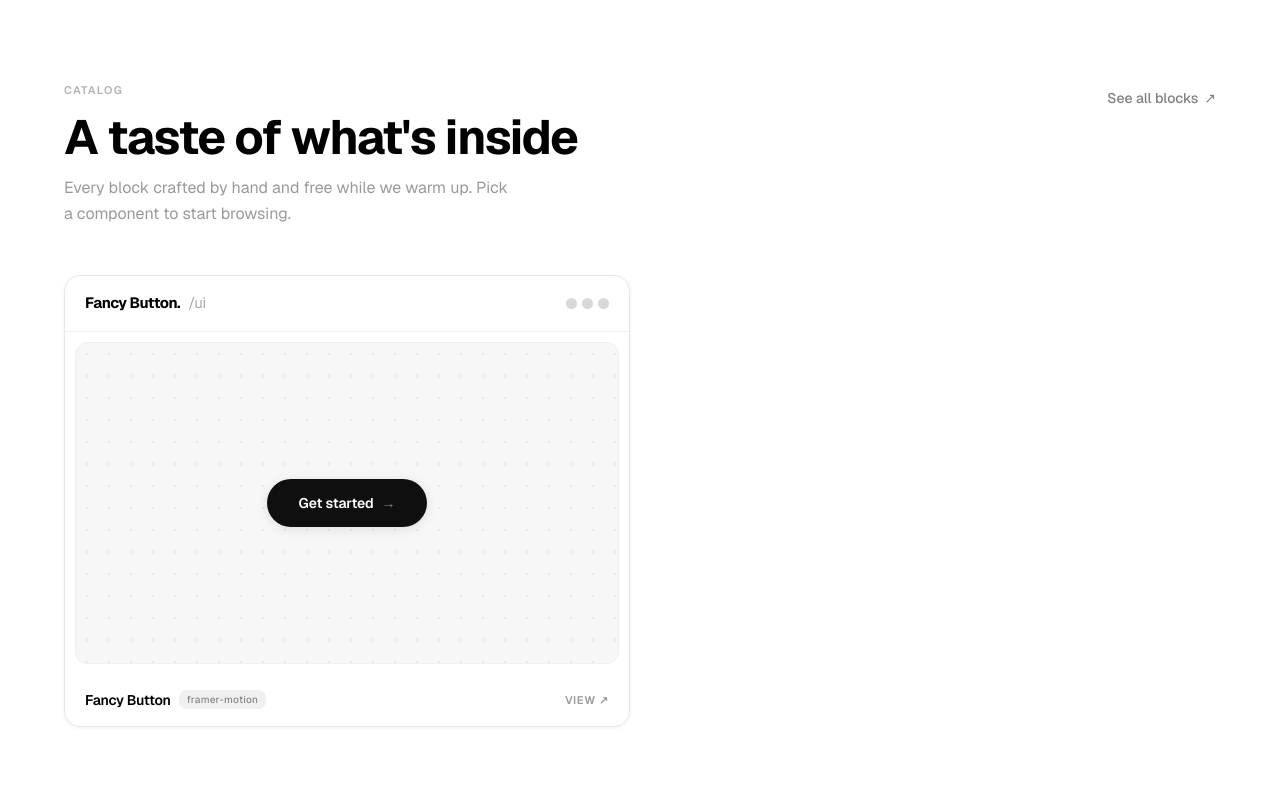
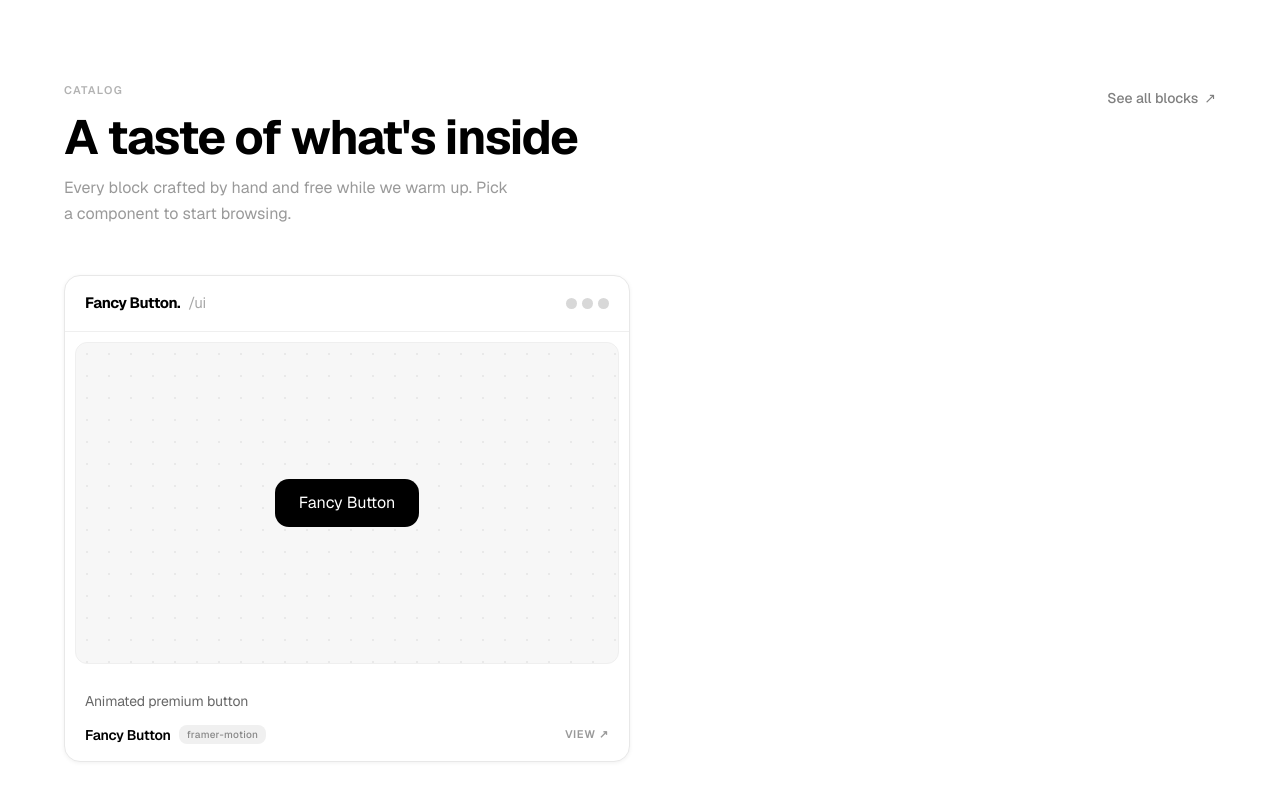
Before and after one commit to anelkabag/bag-ui, a Next.js app: page / in a window 1280 px wide. Shown: the part 846-1646 px from the top of the page. Built offline with nearby package versions, Linux system fonts and the light colour scheme.

Commit message:
fix : la recuperation des composant depuis le fichier register.json pour les afficher sur la page d'acceuil

```diff
--- a/components/Blockscatalog.tsx
+++ b/components/Blockscatalog.tsx
@@ -3,6 +3,8 @@
 import React, { useState } from "react";
 import { motion } from "framer-motion";
 import Link from "next/link";
+import registryJson from "@/registry.json";
+import { FancyButton } from "@/registry/default/ui/fancy-button";
 
 interface RegistryItem {
     name: string;
@@ -13,50 +15,20 @@ interface RegistryItem {
     files: { path: string; type: string }[];
 }
 
-const registry: RegistryItem[] = [
-    {
-        name: "fancy-button",
-        type: "registry:ui",
-        title: "Fancy Button",
-        description: "Animated premium button",
-        dependencies: ["framer-motion"],
-        files: [{ path: "registry/default/ui/fancy-button.tsx", type: "registry:ui" }],
-    },
-];
+interface RegistryFile {
+    items: RegistryItem[];
+}
 
-function ComponentPreview({ name }: { name: string }) {
-    const [hovered, setHovered] = useState(false);
+const registryData = registryJson as RegistryFile;
+const latestRegistryItems = (registryData.items ?? []).slice(-5).reverse();
 
-    if (name === "fancy-button") {
+function ComponentPreview({ item }: { item: RegistryItem }) {
+    const PreviewComponent = item.name === "fancy-button" ? FancyButton : undefined;
+
+    if (PreviewComponent) {
         return (
-            <div
-                className="w-full h-full flex items-center justify-center"
-                onMouseEnter={() => setHovered(true)}
-                onMouseLeave={() => setHovered(false)}
-            >
-                <motion.button
-                    animate={hovered ? { scale: 1.05 } : { scale: 1 }}
-                    transition={{ duration: 0.25, ease: [0.22, 1, 0.36, 1] }}
-                    className="inline-flex items-center gap-2 px-8 py-3.5 rounded-full text-sm font-semibold text-white select-none"
-                    style={{
-                        background: "#0f0f0f",
-                        letterSpacing: "-0.01em",
-                        boxShadow: hovered
-                            ? "0 12px 40px rgba(0,0,0,0.22)"
-                            : "0 2px 12px rgba(0,0,0,0.10)",
-                        transition: "box-shadow 0.25s",
-                    }}
-                >
-                    <motion.span animate={hovered ? { x: 2 } : { x: 0 }} transition={{ duration: 0.2 }}>
-                        Get started
-                    </motion.span>
-                    <motion.span
-                        animate={hovered ? { x: 5, opacity: 1 } : { x: 0, opacity: 0.5 }}
-                        transition={{ duration: 0.2 }}
-                    >
-                        →
-                    </motion.span>
-                </motion.button>
+            <div className="w-full h-full flex items-center justify-center">
+                <PreviewComponent />
             </div>
         );
     }
@@ -125,12 +97,16 @@ function ComponentCard({ item, index }: { item: RegistryItem; index: number }) {
                     }}
                 />
                 <div className="relative z-10 h-full" style={{ minHeight: "320px" }}>
-                    <ComponentPreview name={item.name} />
+                    <ComponentPreview item={item} />
                 </div>
             </div>
 
-            <div className="flex items-center justify-between px-5 py-4">
-                <div className="flex items-center gap-2">
+            <div className="px-5 py-4">
+                <p className="text-sm text-black/60 leading-relaxed mb-3" style={{ letterSpacing: "-0.01em" }}>
+                    {item.description}
+                </p>
+                <div className="flex items-center justify-between gap-3 flex-wrap">
+                    <div className="flex items-center gap-2 flex-wrap">
                         <span className="text-sm font-semibold text-black" style={{ letterSpacing: "-0.02em" }}>
                             {item.title}
                         </span>
@@ -155,6 +131,7 @@ function ComponentCard({ item, index }: { item: RegistryItem; index: number }) {
                     >
                         VIEW ↗
                     </Link>
+                </div>
             </div>
         </motion.div>
     );
@@ -199,13 +176,13 @@ export default function BlocksCatalog() {
                 </motion.div>
             </div>
 
-            {registry.length === 0 ? (
+            {latestRegistryItems.length === 0 ? (
                 <div className="flex items-center justify-center h-64">
                     <p className="text-black/25 text-sm">No components in registry yet.</p>
                 </div>
             ) : (
                 <div className="grid grid-cols-1 md:grid-cols-2 gap-5">
-                    {registry.map((item, i) => (
+                    {latestRegistryItems.map((item, i) => (
                         <ComponentCard key={item.name} item={item} index={i} />
                     ))}
                 </div>
```
Lines whose indentation alone changed are shown as unchanged.
